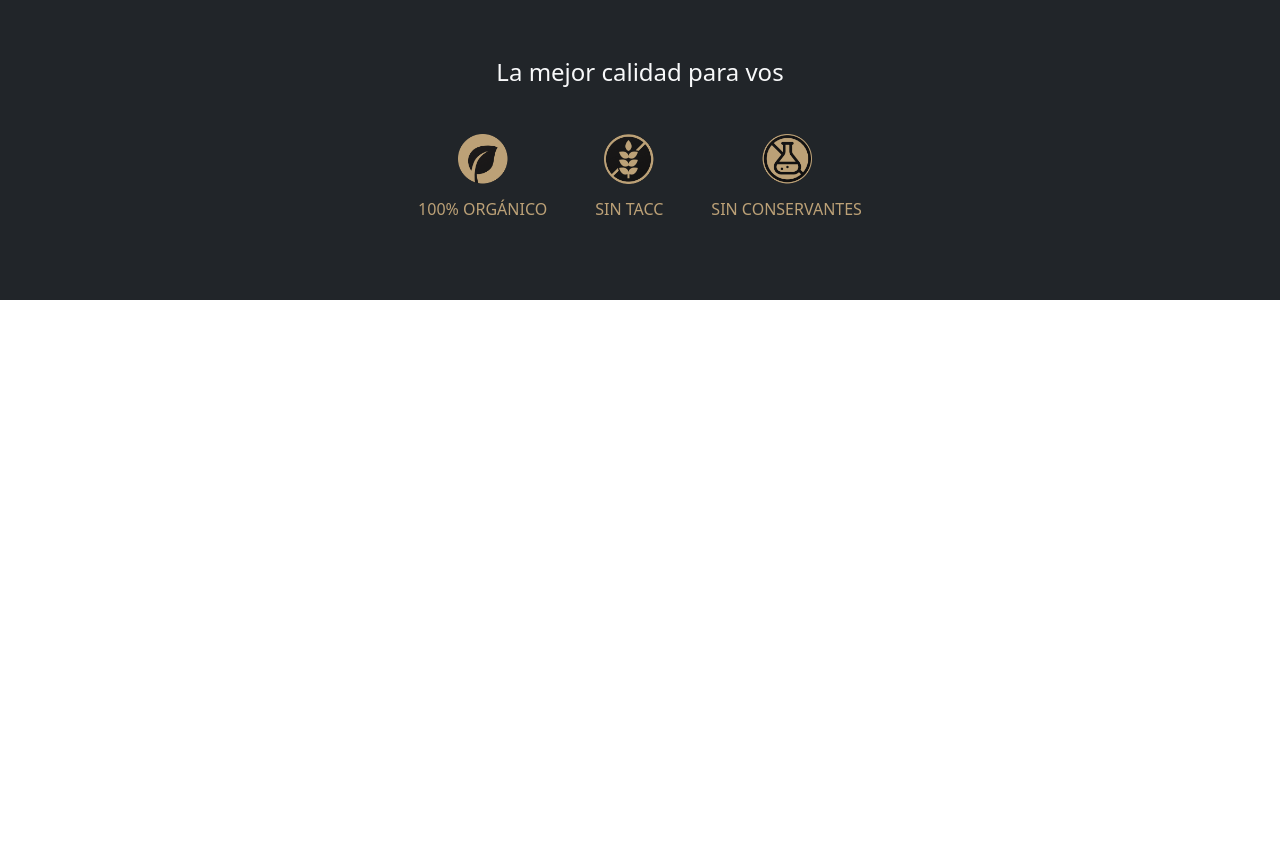
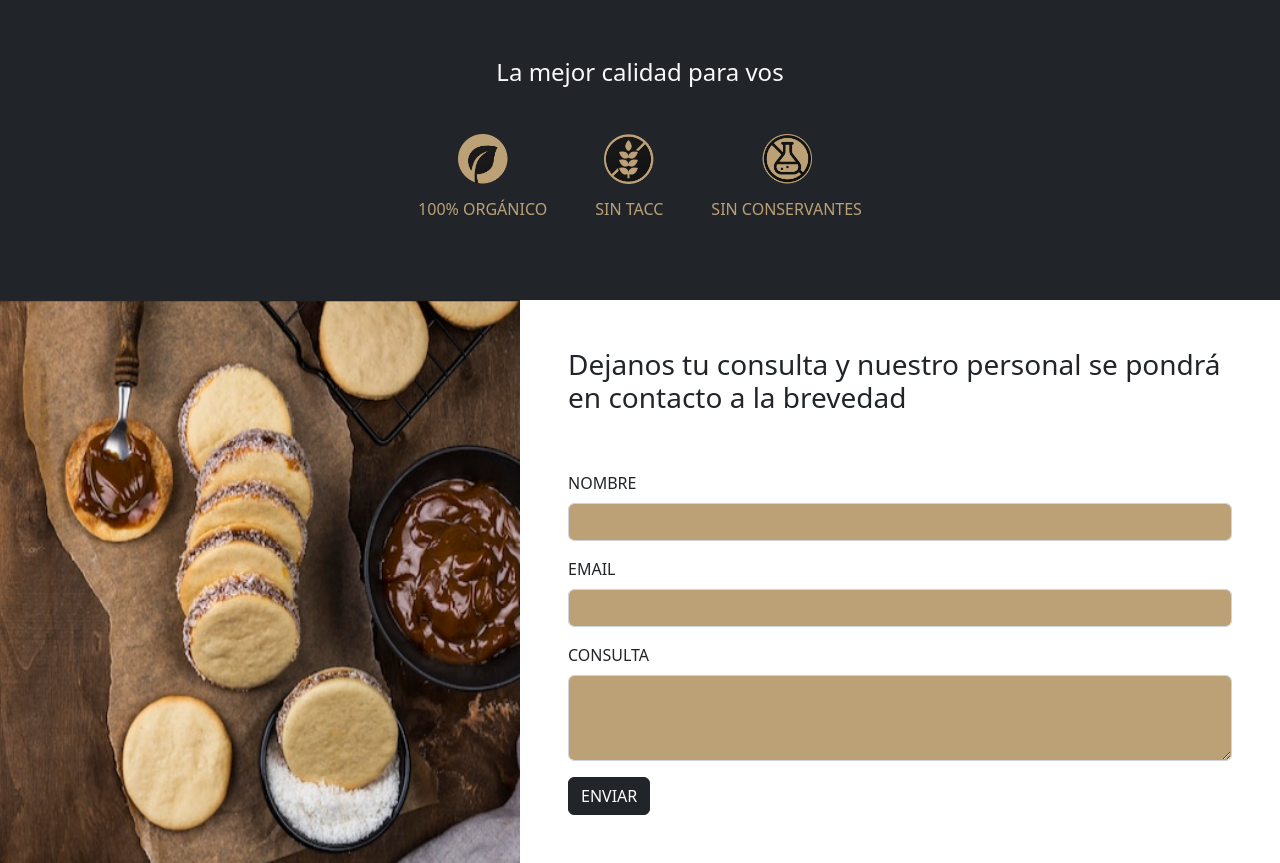
Before and after one commit to nancycrojas/humaya, a plain HTML site: page index.html in a window 1280 px wide. Shown: the part 2609-3472 px from the top of the page. Before the commit the page ends 2909 px from the top, so only its background shows below. Drawn offline with nearby package versions, Linux system fonts and the light colour scheme.

Commit message:
Add form

```diff
--- a/index.html
+++ b/index.html
@@ -53,7 +53,7 @@
                 <a class="nav-link" href="#">Locales</a>
               </li>
               <li class="nav-item">
-                <a class="nav-link" href="#">Contacto</a>
+                <a class="nav-link" href="#contacto">Contacto</a>
               </li>
             </ul>
           </div>
@@ -212,6 +212,47 @@
           </div>
         </div>
       </section>
+      <section class="contactanos d-flex" id="contacto">
+        <img src="./assets/contacto/maicena.png" alt="alfajores de maicena" />
+        <div>
+          <h3 class="px-5 pt-5">
+            Dejanos tu consulta y nuestro personal se pondrá en contacto a la
+            brevedad
+          </h3>
+          <form class="p-5">
+            <div class="mb-3">
+              <label for="exampleInputEmail1" class="form-label">NOMBRE</label>
+              <input
+                type="email"
+                class="form-control"
+                id="exampleInputEmail1"
+                aria-describedby="emailHelp"
+              />
+            </div>
+            <div class="mb-3">
+              <label for="exampleInputPassword1" class="form-label"
+                >EMAIL</label
+              >
+              <input
+                type="password"
+                class="form-control"
+                id="exampleInputPassword1"
+              />
+            </div>
+            <div class="mb-3">
+              <label for="exampleFormControlTextarea1" class="form-label"
+                >CONSULTA</label
+              >
+              <textarea
+                class="form-control"
+                id="exampleFormControlTextarea1"
+                rows="3"
+              ></textarea>
+            </div>
+            <button type="submit" class="btn btn-dark">ENVIAR</button>
+          </form>
+        </div>
+      </section>
     </main>
     <footer></footer>
     <script
--- a/style.css
+++ b/style.css
@@ -80,6 +80,10 @@ header {
   width: 100%;
 }
 
+.form-control {
+  background-color: #bca177;
+}
+
 @media (max-width: 1000px) {
   .navbar-nav {
     gap: 0px;
@@ -100,7 +104,8 @@ header {
   .container-productos {
     width: 100%;
   }
-  .producto-cuatro {
+  .producto-cuatro,
+  .contactanos {
     display: flex;
     flex-direction: column;
   }
```
